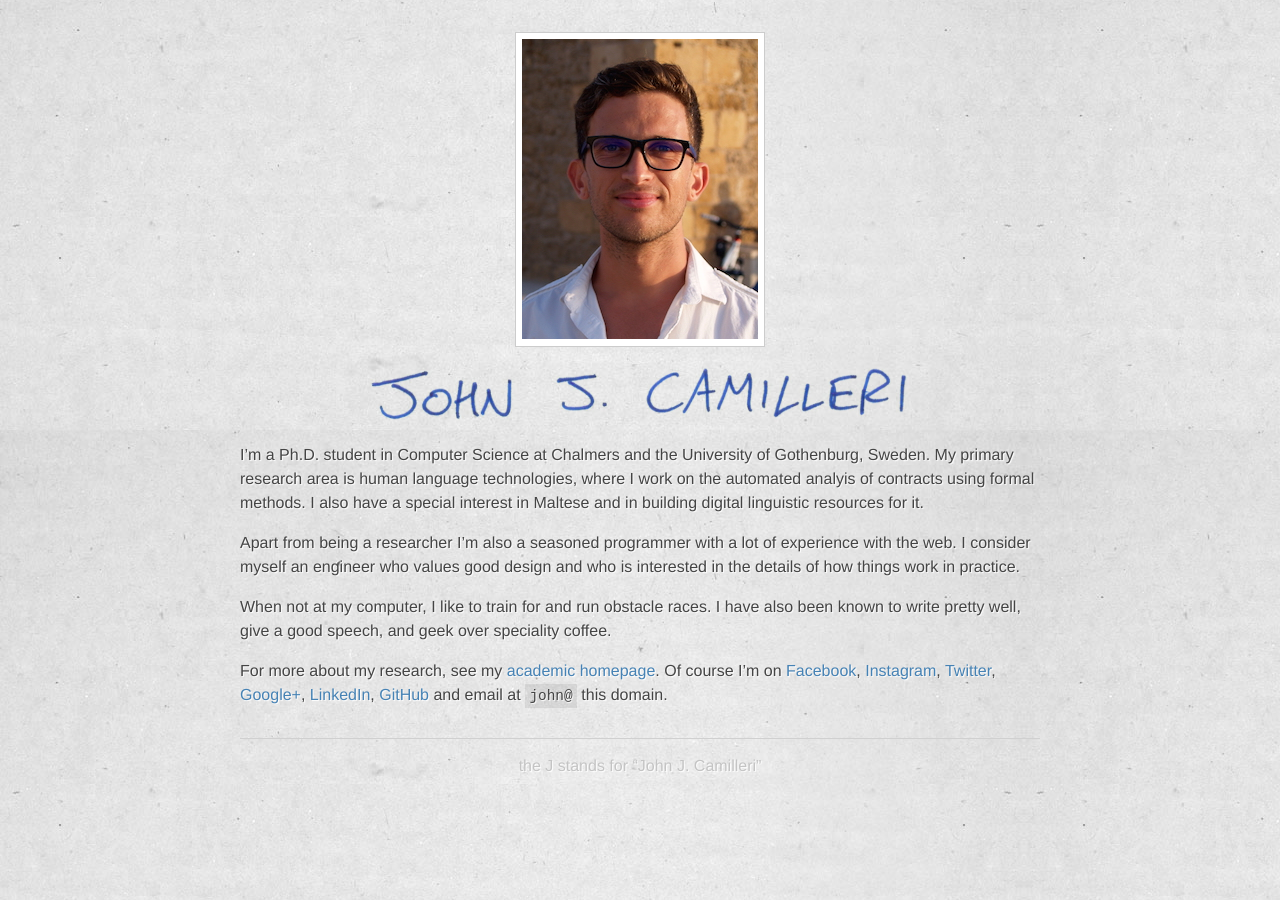
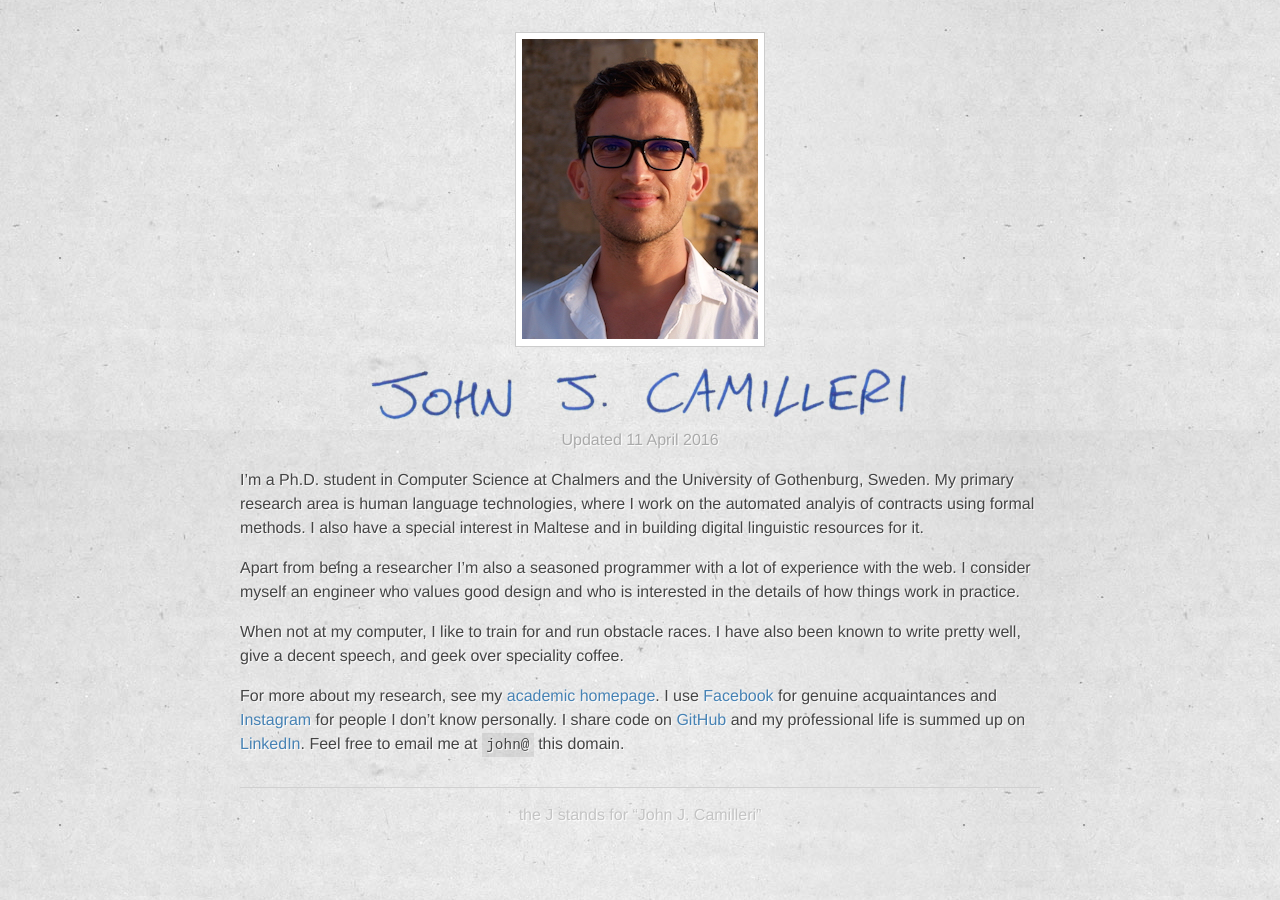
Before and after one commit to johnjcamilleri/johnjcamilleri.github.io, a Jekyll site: the page built from index.md, in a window 1280 px wide. Built offline with Jekyll 4.4.1, drawn with Linux system fonts in a browser that asks for light colours.

Commit message:
Update social media profiles

```diff
--- a/index.md
+++ b/index.md
@@ -1,6 +1,9 @@
 ---
 layout: default
 ---
+
+{: .updated}
+Updated {{ site.time | date: "%d %B %Y" }}
 
 I'm a Ph.D. student in Computer Science at Chalmers and the University of Gothenburg, Sweden.
 My primary research area is human language technologies, where I work on the automated analyis of contracts using formal methods.
@@ -10,15 +13,14 @@ Apart from being a researcher I'm also a seasoned programmer with a lot of exper
 I consider myself an engineer who values good design and who is interested in the details of how things work in practice.
 
 When not at my computer, I like to train for and run obstacle races.
-I have also been known to write pretty well, give a good speech, and geek over speciality coffee.
+I have also been known to write pretty well, give a decent speech, and geek over speciality coffee.
 
 For more about my research, see my [academic homepage](http://www.cse.chalmers.se/~cajohn).
 <!-- For more about my research, see my [academic page](/academic). -->
-Of course I'm on
-[Facebook](http://www.facebook.com/johnjcamilleri),
-[Instagram](http://instagram.com/johnjcamilleri),
-[Twitter](http://twitter.com/johnjcamilleri),
-[Google+](https://profiles.google.com/johnjcamilleri),
-[LinkedIn](http://mt.linkedin.com/in/johnjcamilleri),
-[GitHub](https://github.com/johnjcamilleri)
-and email at `john@` this domain.
+I use [Facebook](http://www.facebook.com/johnjcamilleri) for genuine acquaintances
+and [Instagram](http://instagram.com/johnjcamilleri) for people I don't know personally.
+I share code on [GitHub](https://github.com/johnjcamilleri)
+<!-- and [BitBucket](https://bitbucket.org/johnjcamilleri/) -->
+and my professional life is summed up on [LinkedIn](http://mt.linkedin.com/in/johnjcamilleri).
+<!-- Don't bother visiting my [Twitter](http://twitter.com/johnjcamilleri) or [Google+](https://profiles.google.com/johnjcamilleri) pages. -->
+Feel free to email me at `john@` this domain.
```
